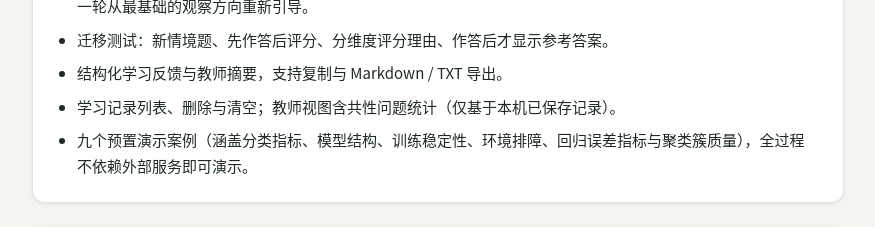
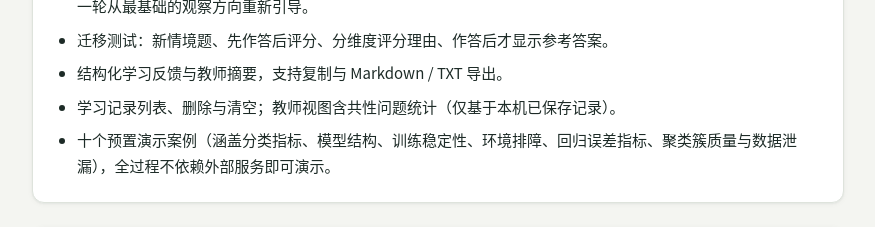
Before and after one commit to Lvshujun0918/knowbr, a Vue app in the folder web/: page /help in a window 1280 px wide. Shown: the part 1140-1367 px from the top of the page, without its empty margins (202-1077 px from the left). Built offline with nearby package versions, Linux system fonts and the light colour scheme; no server answers.

Commit message:
docs(scenario): 补充数据泄漏场景与规则库范围说明

```diff
--- a/web/src/pages/HelpPage.vue
+++ b/web/src/pages/HelpPage.vue
@@ -59,7 +59,7 @@ onMounted(() => {
         <li>迁移测试：新情境题、先作答后评分、分维度评分理由、作答后才显示参考答案。</li>
         <li>结构化学习反馈与教师摘要，支持复制与 Markdown / TXT 导出。</li>
         <li>学习记录列表、删除与清空；教师视图含共性问题统计（仅基于本机已保存记录）。</li>
-        <li>九个预置演示案例（涵盖分类指标、模型结构、训练稳定性、环境排障、回归误差指标与聚类簇质量），全过程不依赖外部服务即可演示。</li>
+        <li>十个预置演示案例（涵盖分类指标、模型结构、训练稳定性、环境排障、回归误差指标、聚类簇质量与数据泄漏），全过程不依赖外部服务即可演示。</li>
       </ul>
     </div>
 
```
Also changed, not shown: 3 other files (tests, documents, lock files or other folders).
